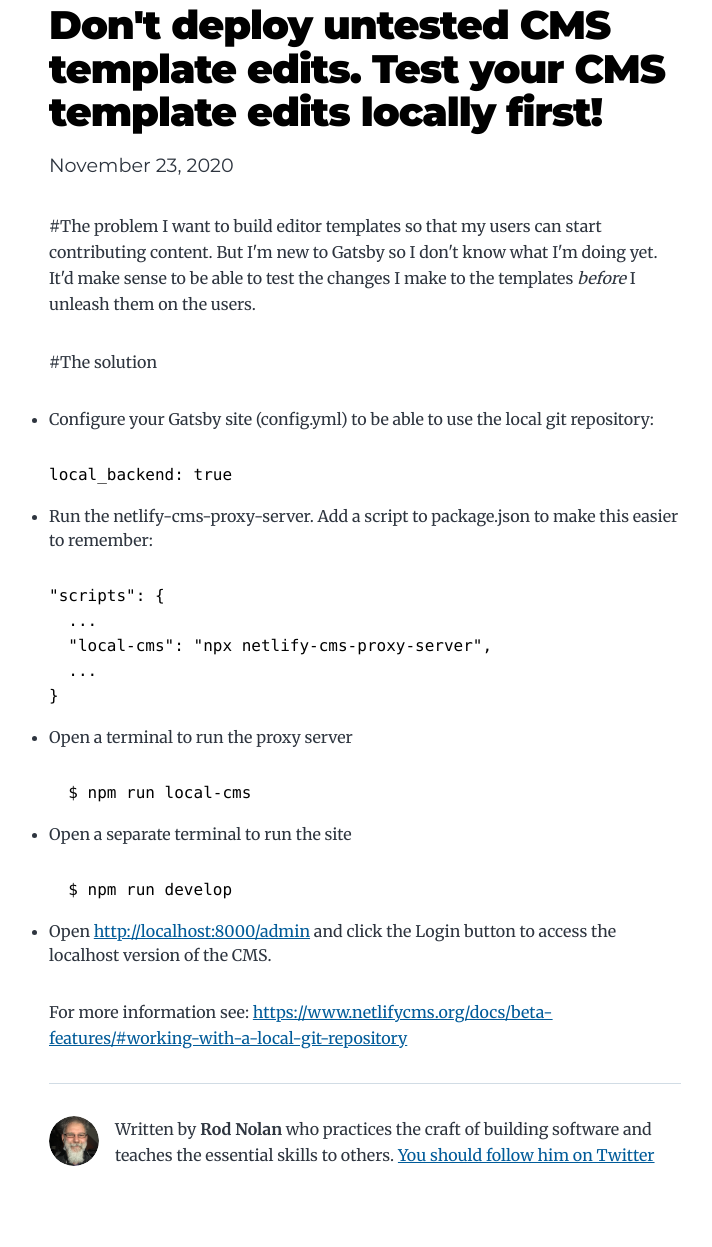
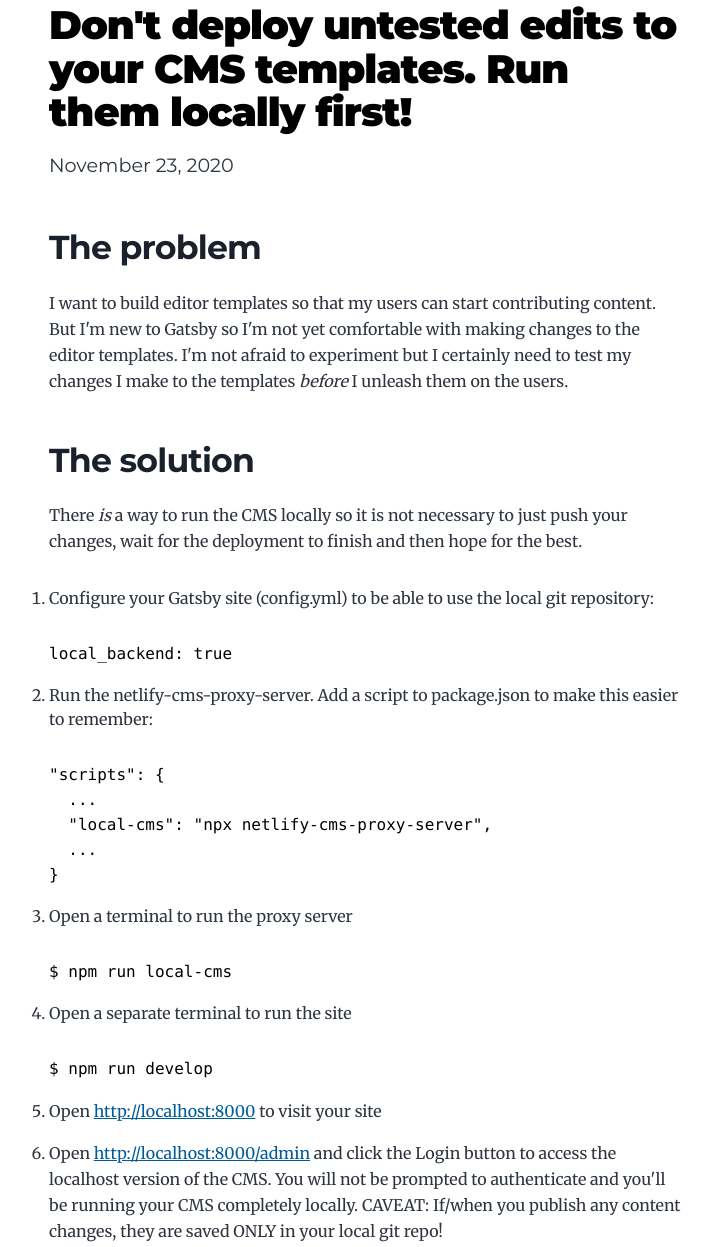
Before and after one commit to rodnolan/gatsby-blog-netlify-cms, a Gatsby site: page /dont-deploy-untested-cms-template-edits-test-your-cms-template-edits-locally-first/ in a window 1280 px wide. Shown: the part 114-1361 px from the top of the page, without its empty margins (275-987 px from the left). Built offline with nearby package versions, Linux system fonts and the light colour scheme; Gatsby itself is replaced by a stand-in of ours; some packages are replaced by stand-ins of ours; code samples lack their colours.

Commit message:
update post on running CMS locally

````diff
--- a/content/blog/dont-deploy-untested-cms-template-edits-test-your-cms-template-edits-locally-first/index.md
+++ b/content/blog/dont-deploy-untested-cms-template-edits-test-your-cms-template-edits-locally-first/index.md
@@ -1,18 +1,23 @@
 ---
-title: Don't deploy untested CMS template edits. Test your CMS template edits
-  locally first!
+title: Don't deploy untested edits to your CMS templates. Run them locally first!
 date: 2020-11-23T21:54:14.965Z
-description: warning! beta feature!
+description: Warning! This is a beta feature!
 ---
-#The problem
-I want to build editor templates so that my users can start contributing content. But I'm new to Gatsby so I don't know what I'm doing yet. It'd make sense to be able to test the changes I make to the templates _before_ I unleash them on the users.
+## The problem
+I want to build editor templates so that my users can start contributing content. But I'm new to Gatsby so I'm not yet comfortable with making changes to the editor templates. I'm not afraid to experiment but I certainly need to test my changes I make to the templates *before* I unleash them on the users.
 
-#The solution
-- Configure your Gatsby site (config.yml) to be able to use the local git repository:
+## The solution
+There _is_ a way to run the CMS locally so it is not necessary to just push your changes, wait for the deployment to finish and then hope for the best.
+
+
+1. Configure your Gatsby site (config.yml) to be able to use the local git repository:
+
 ```yaml
 local_backend: true
 ```
-- Run the netlify-cms-proxy-server. Add a script to package.json to make this easier to remember:
+
+2. Run the netlify-cms-proxy-server. Add a script to package.json to make this easier to remember:
+
 ```json
 "scripts": {
   ...
@@ -20,14 +25,20 @@ local_backend: true
   ...
 }
 ```
-- Open a terminal to run the proxy server
+
+3. Open a terminal to run the proxy server
+
 ```terminal
-  $ npm run local-cms
+$ npm run local-cms
 ```
-- Open a separate terminal to run the site
+
+4. Open a separate terminal to run the site
+
 ```terminal
-  $ npm run develop
+$ npm run develop
 ```
-- Open http://localhost:8000/admin and click the Login button to access the localhost version of the CMS.
+5. Open [http://localhost:8000](http://localhost:8000) to visit your site
 
-For more information see: https://www.netlifycms.org/docs/beta-features/#working-with-a-local-git-repository
+6. Open [http://localhost:8000/admin](http://localhost:8000/admin) and click the Login button to access the localhost version of the CMS. You will not be prompted to authenticate and you'll be running your CMS completely locally. CAVEAT: If/when you publish any content changes, they are saved ONLY in your local git repo!
+
+For more information see: [https://www.netlifycms.org/docs/beta-features/#working-with-a-local-git-repository](https://www.netlifycms.org/docs/beta-features/#working-with-a-local-git-repository)
````
